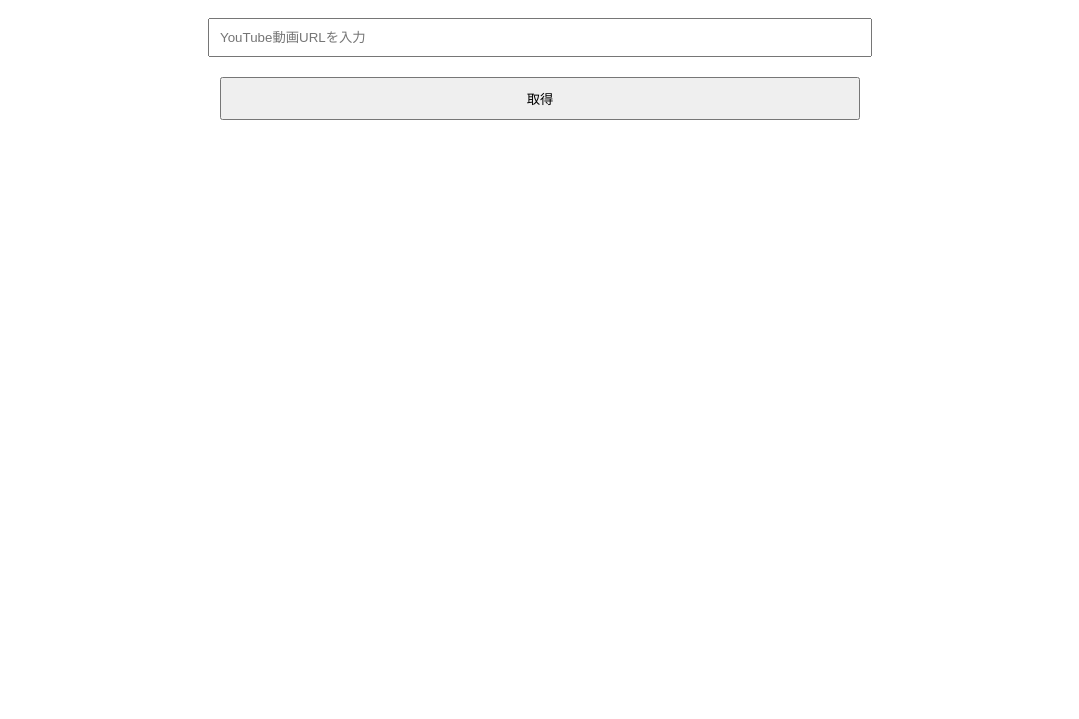
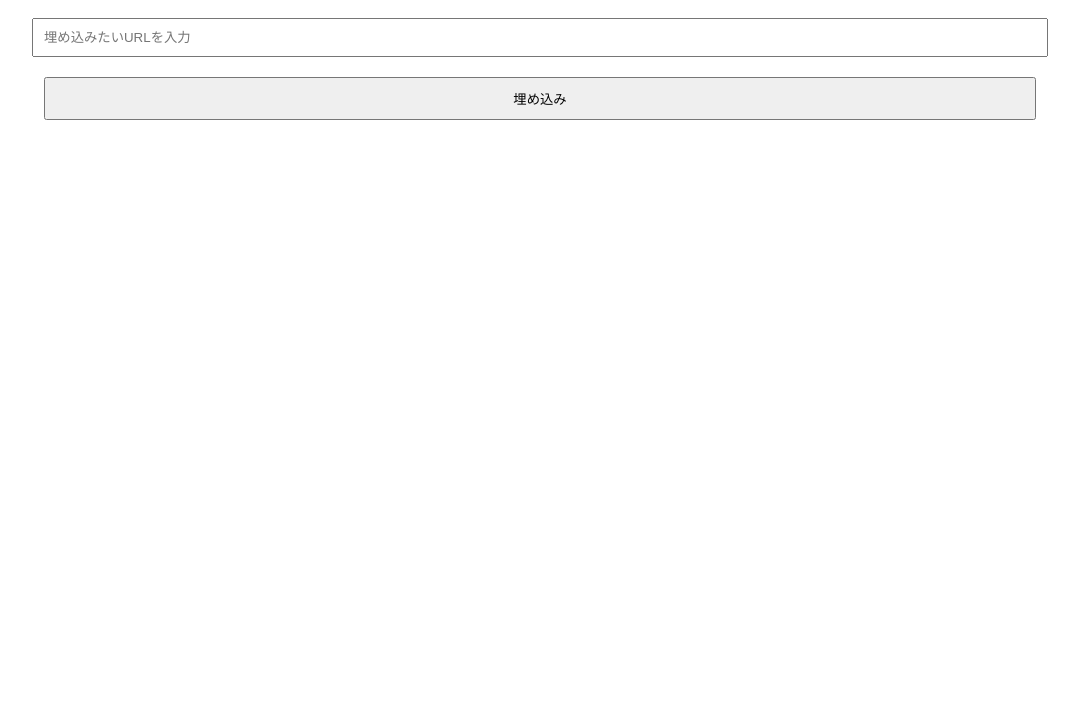
Before and after one commit to shiratama-kotone/yuyuyu-made-bbs, a website: page public/youtube.html in a window 1280 px wide. Shown: the part 81-800 px from the top of the page, without its empty margins (100-1179 px from the left). Drawn offline with Linux system fonts and the light colour scheme.

Commit message:
Update youtube.html

```diff
--- a/public/youtube.html
+++ b/public/youtube.html
@@ -3,16 +3,12 @@
 <head>
   <meta charset="UTF-8">
   <meta name="viewport" content="width=device-width, initial-scale=1.0">
-  <title>Invidious 動画取得ツール</title>
+  <title>URL埋め込みツール</title>
   <style>
     body {
       font-family: Arial, sans-serif;
       text-align: center;
       margin: 20px;
-    }
-    .content {
-      max-width: 800px;
-      margin: auto;
     }
     input, button {
       padding: 10px;
@@ -25,64 +21,16 @@
   </style>
 </head>
 <body>
-  <div class="content">
-    <h1>Invidious 動画情報取得ツール</h1>
-    <input type="text" id="videoUrl" placeholder="YouTube動画URLを入力">
-    <button onclick="fetchVideoInfo()">取得</button>
-    <div id="videoInfo"></div>
-  </div>
+  <h1>URL埋め込みツール</h1>
+  <input type="text" id="videoUrl" placeholder="埋め込みたいURLを入力">
+  <button onclick="embedVideo()">埋め込み</button>
+  <div id="videoEmbed"></div>
 
   <script>
-    async function fetchVideoInfo() {
+    function embedVideo() {
       const urlInput = document.getElementById('videoUrl').value;
-      const videoId = extractVideoId(urlInput);
-
-      if (!videoId) {
-        alert('有効なYouTube URLを入力してください');
-        return;
-      }
-
-      const instanceUrl = 'https://yewtu.be';
-      const apiUrl = `${instanceUrl}/api/v1/videos/${videoId}`;
-
-      try {
-        const response = await fetch(apiUrl);
-        const data = await response.json();
-
-        if (!data.title) {
-          document.getElementById('videoInfo').innerHTML = '<p>動画が見つかりません。</p>';
-          return;
-        }
-
-        const embedHtml = `<iframe width="560" height="315" src="${instanceUrl}/embed/${videoId}" frameborder="0" allowfullscreen></iframe>`;
-        const downloadLink = data.adaptiveFormats.find(format => format.type.includes('video/mp4'));
-
-        const commentsHtml = data.comments.length
-          ? data.comments.slice(0, 5).map(comment => `<p><strong>${comment.author}:</strong> ${comment.content}</p>`).join('')
-          : '<p>コメントはありません。</p>';
-
-        const infoHtml = `
-          <div>
-            ${embedHtml}
-            <h2>${data.title}</h2>
-            <p>投稿日: ${data.published}</p>
-            <p>概要: ${data.description}</p>
-            ${downloadLink ? `<a href="${downloadLink.url}" download="video.mp4"><button>動画をダウンロード</button></a>` : ''}
-            <h3>コメント</h3>
-            ${commentsHtml}
-          </div>
-        `;
-
-        document.getElementById('videoInfo').innerHTML = infoHtml;
-      } catch (error) {
-        document.getElementById('videoInfo').innerHTML = `<p>エラーが発生しました: ${error.message}</p>`;
-      }
-    }
-
-    function extractVideoId(url) {
-      const regex = /(?:https?:\/\/)?(?:www\.)?(?:youtube\.com\/(?:[^\/\n\s]+\/\S+\/|(?:v|embed)\/|\S*?[?&]v=)|youtu\.be\/)([a-zA-Z0-9_-]{11})/;
-      const match = url.match(regex);
-      return match ? match[1] : null;
+      const iframe = `<iframe width="560" height="315" src="${urlInput}" frameborder="0" allowfullscreen></iframe>`;
+      document.getElementById('videoEmbed').innerHTML = iframe;
     }
   </script>
 </body>
```
